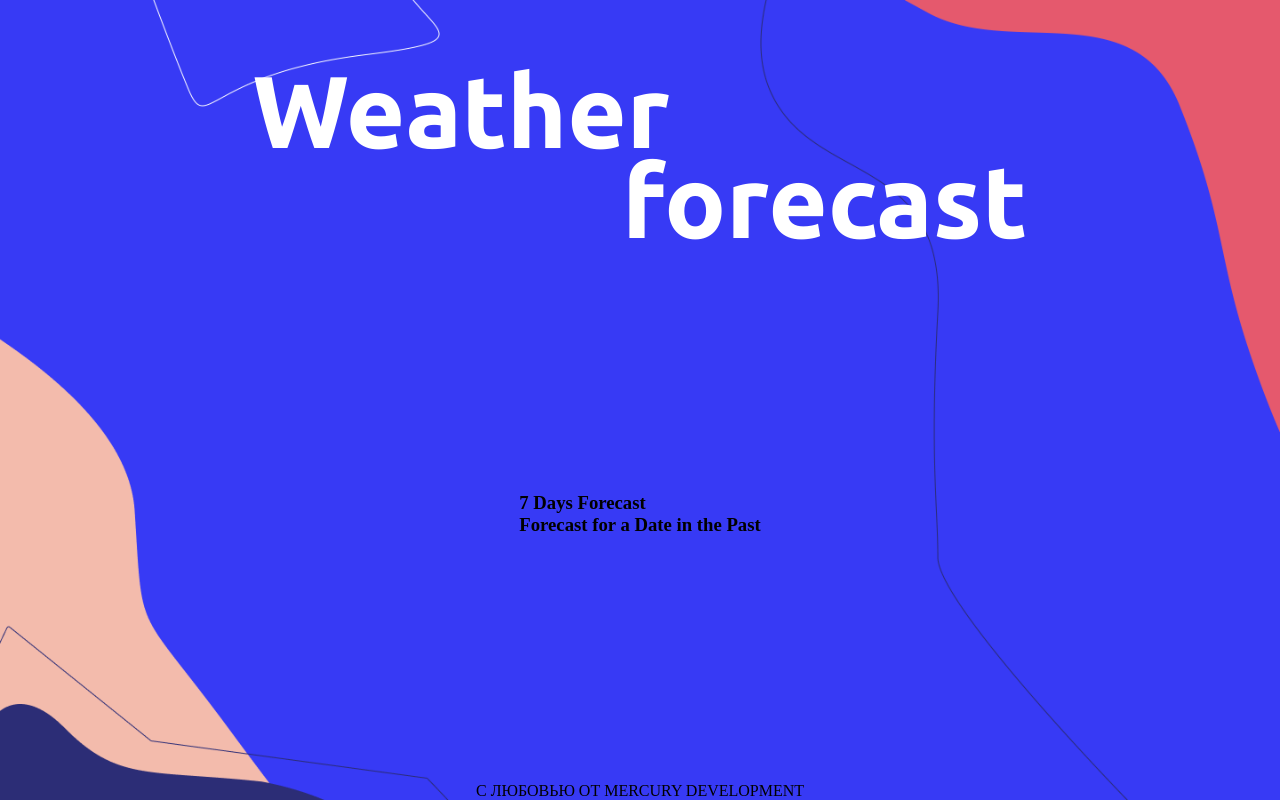
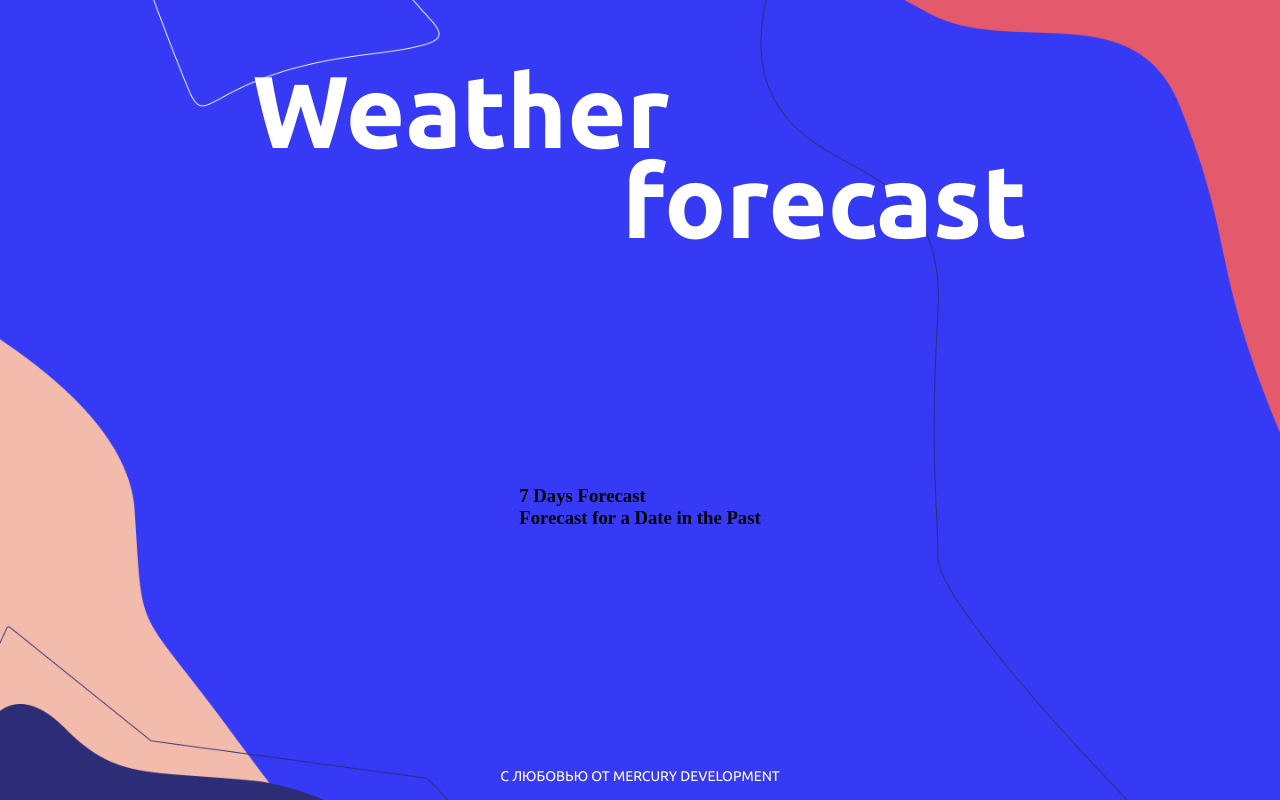
Before and after one commit to ezzum/react-bootcamp, a React (Create React App) app: page / in a window 1280 px wide. Built offline with nearby package versions, Linux system fonts and the light colour scheme.

Commit message:
footer template, style

```diff
--- /dev/null
+++ b/src/app/footer/footer.scss
@@ -0,0 +1,18 @@
+$footerFontColor: #fff;
+
+@font-face {
+  font-family: 'Ubuntu-Regular';
+  src: url(../../assets/Fonts/Ubuntu-Regular.ttf);
+}
+
+.app__footer {
+  width: 100%;
+
+  .app__copyright {
+    width: fit-content;
+    color: $footerFontColor;
+    font-size: 14px;
+    font-family: Ubuntu-Regular;
+    margin: 0 auto 16px;
+  }
+}
--- a/src/app/footer/footer.tsx
+++ b/src/app/footer/footer.tsx
@@ -1,4 +1,6 @@
 import React from 'react'
+
+import './footer.scss'
 
 const Footer: React.FC = () => {
   return (
```
